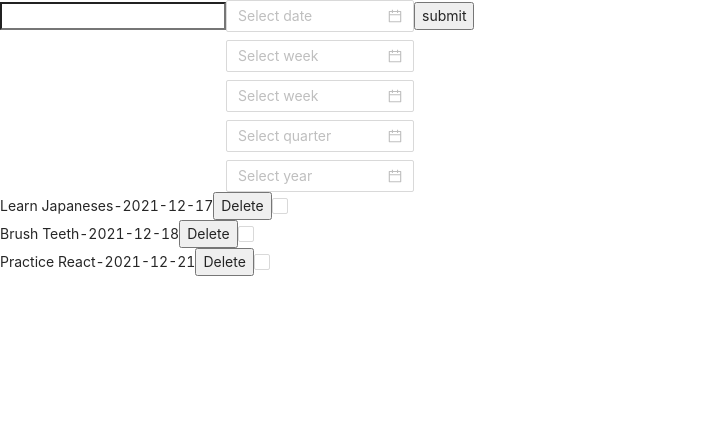
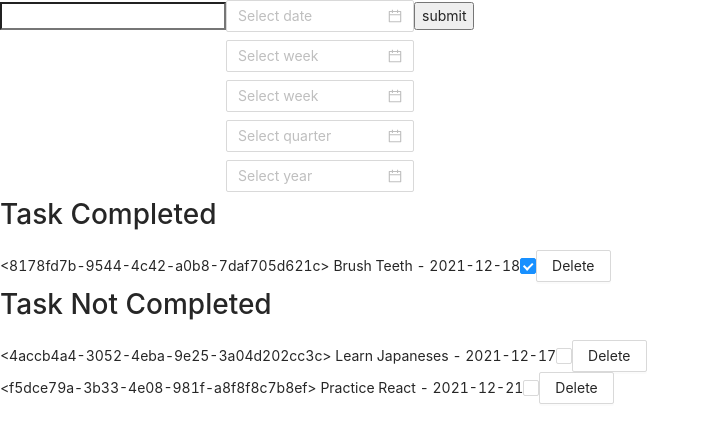
Before and after one commit to giangann/React-Router, a React (Create React App) app: page / in a window 1280 px wide. Shown: the top 442 px of the page, without its empty margins (0-710 px from the left). Built offline with nearby package versions, Linux system fonts and the light colour scheme.

Commit message:
add feature: Check when finish Task
notice thing when write function to change state .isCompleteed (missing ... operator)

```diff
--- a/src/App.js
+++ b/src/App.js
@@ -1,36 +1,40 @@
 import "./App.css";
-// import { uuid } from 'uuidv4';
 import React, { useState } from "react";
 import FormInput from "./Components/FormInput";
 import ShowList from "./Components/ShowList";
+import _ from "lodash";
+import { v4 as uuidv4 } from "uuid";
+
 
 const App = () => {
   // state to save work need to do
   const [todos, setTodos] = useState([
     {
-      id: 1,
+      id: uuidv4(),
       work: "Brush Teeth",
       deadline: "2021-12-18",
       isCompleted: true,
     },
     {
-      id: 2,
+      id: uuidv4(),
       work: "Learn Japaneses",
       deadline: "2021-12-17",
       isCompleted: false,
-
     },
     {
-      id: 3,
+      id: uuidv4(),
       work: "Practice React",
       deadline: "2021-12-21",
       isCompleted: false,
-
     },
   ]);
 
+  // partition data:
+  const partition = _.partition(todos, "isCompleted");
+
   // sort todos data:
-  const todoSorted = todos.sort((a, b) => (a.deadline > b.deadline) ? 1 : -1)
+  const taskCompleted = _.orderBy(partition[0], ["deadline"], ["asc"]);
+  const taskNotCompleted = _.orderBy(partition[1], ["deadline"], ["asc"]);
 
   // funtion delete specifies work
   const handleDelete = (e, index) => {
@@ -39,24 +43,57 @@ const App = () => {
 
   // function handle when add work
   const handleAdd = (value, deadline) => {
-
     setTodos([
       ...todos,
       {
-        id: Math.floor(Math.random() * 1000),
+        id: uuidv4(),
         work: value,
         deadline: deadline,
       },
     ]);
-    console.log(todos);
-    console.log(todos[0].work);
-    console.log(todos[0].id);
+
   };
+
+  // function handle when check
+  const handleCheck = (id, value) => {
+    const tempTodos = todos.map((todo) =>
+      todo.id === id ? {...todo, isCompleted: value } : todo
+    );
+    setTodos(tempTodos);
+  };
+
+  console.log(todos)
+  console.log("task completed",taskCompleted)
+  console.log("task not completed",taskNotCompleted)
 
   return (
     <div>
       <FormInput handleAdd={handleAdd} />
-      <ShowList todos={todoSorted} handleDelete={handleDelete} />
+      <div>
+        <h1>Task Completed</h1>
+        {taskCompleted.map((item) => (
+          <ShowList
+            key={item.id}
+            index={item.id}
+            todos={item}
+            handleCheck={handleCheck}
+            handleDelete={handleDelete}
+          />
+        ))}
+      </div>
+
+      <div>
+        <h1>Task Not Completed</h1>
+        {taskNotCompleted.map((item) => (
+          <ShowList
+            key={item.id}
+            index={item.id}
+            todos={item}
+            handleCheck={handleCheck}
+            handleDelete={handleDelete}
+          />
+        ))}
+      </div>
     </div>
   );
 };
--- a/src/Components/ShowList.js
+++ b/src/Components/ShowList.js
@@ -1,29 +1,18 @@
-import Checkbox from 'antd/lib/checkbox/Checkbox'
-import { useEffect } from 'react'
-import '../App.js'
+import { Button } from "antd";
+import Checkbox from "antd/lib/checkbox/Checkbox";
+import "../App.js";
 
-const ShowList = ({todos, handleDelete}) =>{
-    return(
-        <div>
-            {todos.map(
-                todo => <ShowListDetails todo = {todo} key={todo.id} index = {todo.id} handleDelete = {handleDelete}/>
-            )}
-        </div>
-    )
+const ShowList = ({ index, todos, handleDelete, handleCheck }) => {
+  return (
+    <div data-index={index} key={index}>
+      &lt;{todos.id}&gt;   {todos.work} - {todos.deadline}
+      <Checkbox
+        defaultChecked={todos.isCompleted}
+        onChange={e => (handleCheck(todos.id, e.target.checked))}
+      ></Checkbox>
+      <Button onClick={(e) => handleDelete(e, index)}>Delete</Button>
+    </div>
+  );
+};
 
-}
-
-const ShowListDetails = ({todo,index,handleDelete}) =>{
-    const chooseFav = (e,index) =>{
-        // console.log("favourite choose")
-        console.log(e.target(`[data-index="${index}"]`).value)
-    }
-    return(
-        <div data-index = {todo.index}>
-            {todo.work}-{todo.deadline}
-            <button type='submit' onClick={(e) => handleDelete(e,index)}>Delete</button>
-            <Checkbox onChange={chooseFav}></Checkbox>
-        </div>
-    )
-}
 export default ShowList;
```
